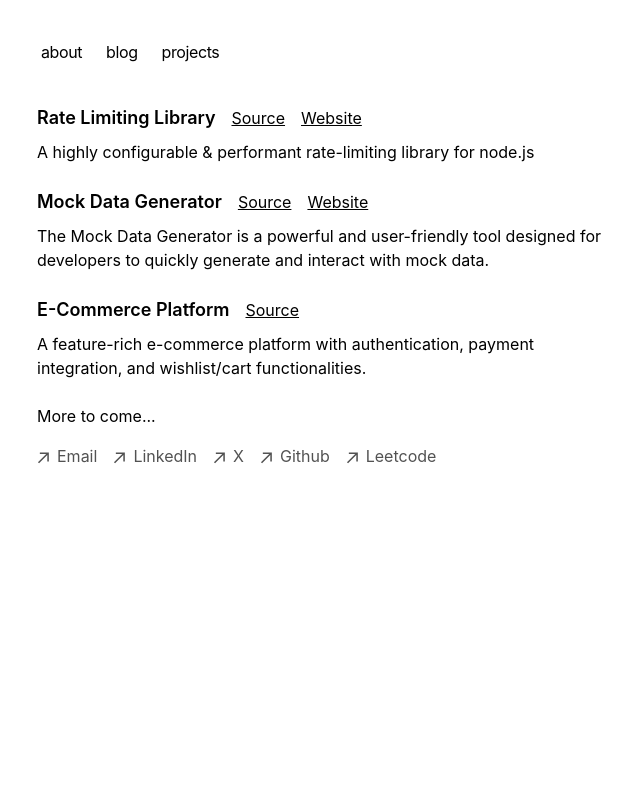
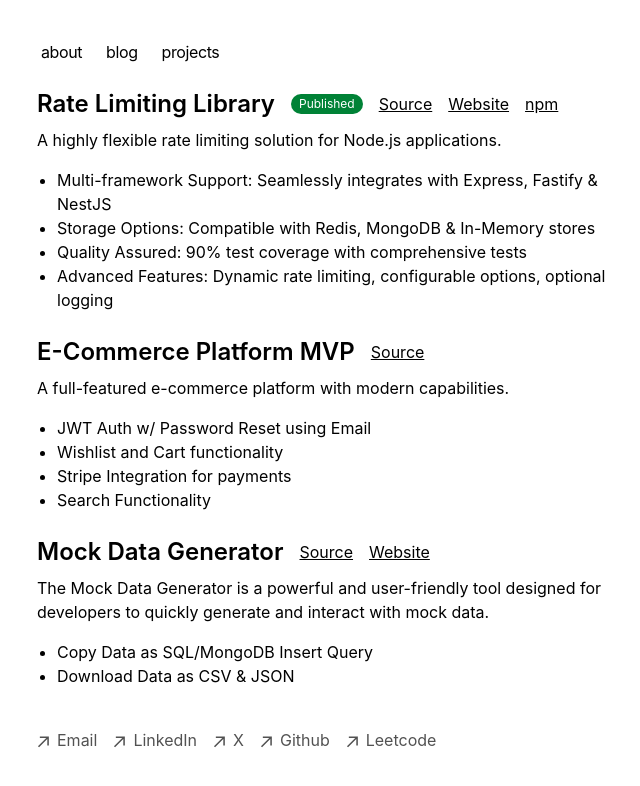
Before and after one commit to 0xRadioAc7iv/my-portfolio, a Next.js app: page /projects in a window 1280 px wide. Shown: the top 786 px of the page, without its empty margins (315-955 px from the left). Built offline with nearby package versions, Linux system fonts and the light colour scheme.

Commit message:
update bio

```diff
--- a/app/components/nav.tsx
+++ b/app/components/nav.tsx
@@ -14,7 +14,7 @@ const navItems = {
 
 export function Navbar() {
   return (
-    <aside className="-ml-[8px] mb-8 tracking-tight">
+    <aside className="-ml-[8px] mb-4 tracking-tight">
       <div className="lg:sticky lg:top-20">
         <nav
           className="flex flex-row items-start relative px-0 pb-0 fade md:overflow-auto scroll-pr-6 md:relative"
--- a/app/components/project.tsx
+++ b/app/components/project.tsx
@@ -1,10 +1,17 @@
 import Link from "next/link";
+
+type Feature = {
+  text: string;
+};
 
 type ProjectProps = {
   name: string;
   description: string;
   sourceLink: string;
   websiteLink?: string;
+  npmLink?: string;
+  features?: Feature[];
+  published?: boolean;
 };
 
 export function Project({
@@ -12,11 +19,20 @@ export function Project({
   description,
   sourceLink,
   websiteLink,
+  npmLink,
+  features,
+  published,
 }: ProjectProps) {
   return (
     <div className="flex flex-col gap-2 mb-6">
-      <div className="flex gap-4 items-center">
-        <h1 className="text-lg font-semibold">{name}</h1>
+      <div className="flex flex-wrap gap-4 items-center">
+        <h1 className="text-2xl font-semibold">{name}</h1>
+        {published && (
+          <span className="bg-green-700 text-white text-xs px-2 py-0.5 rounded-full">
+            Published
+          </span>
+        )}
+        <div className="flex gap-4">
           <Link href={sourceLink} target="_blank">
             <p className="underline">Source</p>
           </Link>
@@ -25,8 +41,22 @@ export function Project({
               <p className="underline">Website</p>
             </Link>
           )}
+          {npmLink && (
+            <Link href={npmLink} target="_blank">
+              <p className="underline">npm</p>
+            </Link>
+          )}
+        </div>
       </div>
       <p>{description}</p>
+
+      {features && features.length > 0 && (
+        <ul className="list-disc pl-5 mt-2">
+          {features.map((feature, index) => (
+            <li key={index}>{feature.text}</li>
+          ))}
+        </ul>
+      )}
     </div>
   );
 }
--- a/app/projects/page.tsx
+++ b/app/projects/page.tsx
@@ -5,22 +5,52 @@ export default function Page() {
     <section>
       <Project
         name="Rate Limiting Library"
-        description="A highly configurable & performant rate-limiting library for node.js"
+        description="A highly flexible rate limiting solution for Node.js applications."
         sourceLink="https://github.com/0xRadioAc7iv/rate-limiter"
+        npmLink="https://www.npmjs.com/package/@radioac7iv/rate-limiter"
         websiteLink="https://rate-limiter.0xradioactiv.xyz/"
+        published={true}
+        features={[
+          {
+            text: "Multi-framework Support: Seamlessly integrates with Express, Fastify & NestJS",
+          },
+          {
+            text: "Storage Options: Compatible with Redis, MongoDB & In-Memory stores",
+          },
+          {
+            text: "Quality Assured: 90% test coverage with comprehensive tests",
+          },
+          {
+            text: "Advanced Features: Dynamic rate limiting, configurable options, optional logging",
+          },
+        ]}
+      />
+      <Project
+        name="E-Commerce Platform MVP"
+        description="A full-featured e-commerce platform with modern capabilities."
+        sourceLink="https://github.com/0xRadioAc7iv/E-Commerce-Platform/"
+        // websiteLink=""
+        features={[
+          { text: "JWT Auth w/ Password Reset using Email" },
+          { text: "Wishlist and Cart functionality" },
+          { text: "Stripe Integration for payments" },
+          { text: "Search Functionality" },
+        ]}
       />
       <Project
         name="Mock Data Generator"
         description="The Mock Data Generator is a powerful and user-friendly tool designed for developers to quickly generate and interact with mock data."
         sourceLink="https://github.com/0xRadioAc7iv/mock-data-generator"
         websiteLink="https://mock-data-generator-mu.vercel.app/"
+        features={[
+          {
+            text: "Copy Data as SQL/MongoDB Insert Query",
+          },
+          {
+            text: "Download Data as CSV & JSON",
+          },
+        ]}
       />
-      <Project
-        name="E-Commerce Platform"
-        description="A feature-rich e-commerce platform with authentication, payment integration, and wishlist/cart functionalities."
-        sourceLink="https://github.com/0xRadioAc7iv/E-Commerce-Platform"
-      />
-      <div>More to come...</div>
     </section>
   );
 }
```
Lines whose indentation alone changed are shown as unchanged.
